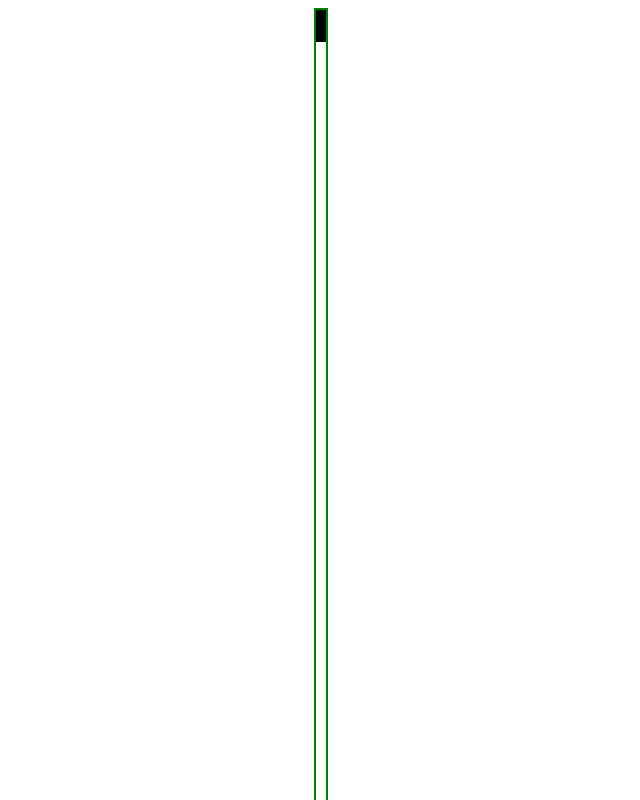
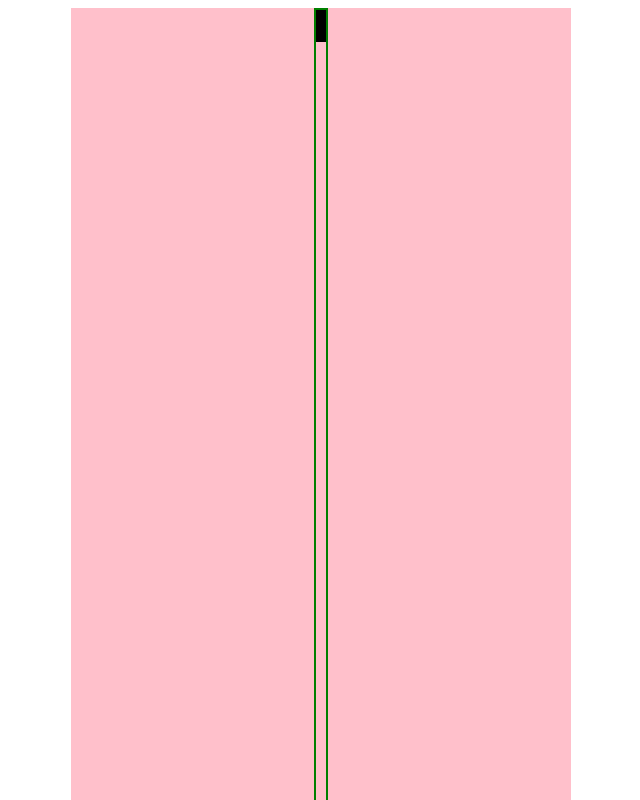
Before and after one commit to AlexSweeney/animated-timeline, a React (Create React App) app: page / in a window 1280 px wide. Shown: the top 800 px of the page, without its empty margins (327-967 px from the left). Built offline with nearby package versions, Linux system fonts and the light colour scheme.

Commit message:
Node - add infoBox animation

```diff
--- a/src/components/Node/parts/Node.jsx
+++ b/src/components/Node/parts/Node.jsx
@@ -5,13 +5,15 @@ import './../styles/Node.css';
 export default function Node() {
   const [lineHeightClass, setLineHeightClass] = useState('line--closed');
   const [dotVisibileClass, setDotVisibleClass] = useState('dot--hide');
+  const [infoBoxVisibleClass, setInfoBoxVisibleClass] = useState('infoBox--hide');
   const lineId = 'line-x';
   const dotId = 'dot-x';
+  const infoBoxId = 'infoBox-x';
 
   const onRender = () => {
-    console.log('render -----')
     openLine().then(() => {
       showDot()
+      showInfoBox()
     })
   };
 
@@ -26,10 +28,20 @@ export default function Node() {
 
   const showDot = () => {
     return new Promise(resolve => {
+      console.log('show dot')
       triggerOnTransitionEnd(dotId, 'height', () => {
         resolve(null)
       })
       setDotVisibleClass('dot--show')
+    })
+  }
+
+  const showInfoBox = () => {
+    return new Promise(resolve => {
+      triggerOnTransitionEnd(infoBoxId, 'opacity', () => {
+        resolve(null)
+      })
+      setInfoBoxVisibleClass('infoBox--show')
     })
   }
 
@@ -39,9 +51,14 @@ export default function Node() {
 
   return (
     <div className='node'>
-      <div id={lineId} className={`line ${lineHeightClass}`}/>
-      <div id={dotId} className={`dot ${dotVisibileClass}`}/>
-      <div className={'info-box'}/>
-    </div>
+      <div className='timeline'>
+        <div id={lineId} className={`line ${lineHeightClass}`}/>
+        <div id={dotId} className={`dot ${dotVisibileClass}`}/>
+      </div>
+      <div id={infoBoxId} className={`infoBox ${infoBoxVisibleClass}`}>
+        <h3>Year 2020</h3>
+        <p>Hello world</p>
+      </div>
+   </div>
   )
 }
--- a/src/components/Node/styles/Node.css
+++ b/src/components/Node/styles/Node.css
@@ -1,4 +1,29 @@
 .node {
+  display: flex;
+  width: 500px;
+  background-color: pink;
+  justify-content: center;
+  position: relative;
+}
+
+.infoBox {
+  border: 2px solid red;
+  position: absolute;
+  left: 0;
+  transition-delay: 1s;
+  transition-property: opacity;
+  transition-duration: 2s;
+}
+
+.infoBox--hide {
+  opacity: 0;
+}
+
+.infoBox--show {
+  opacity: 1;
+}
+
+.timeline {
   display: inline-flex;
   flex-direction: column;
   border: 2px solid green;
```
